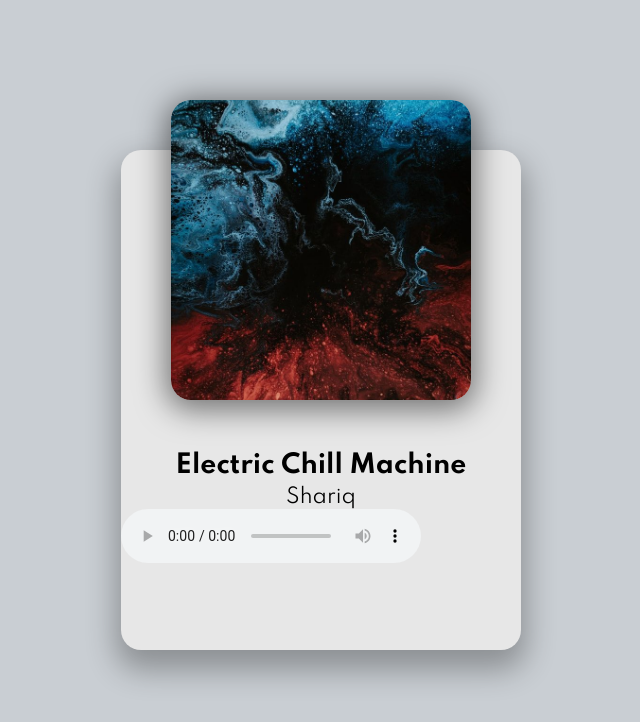
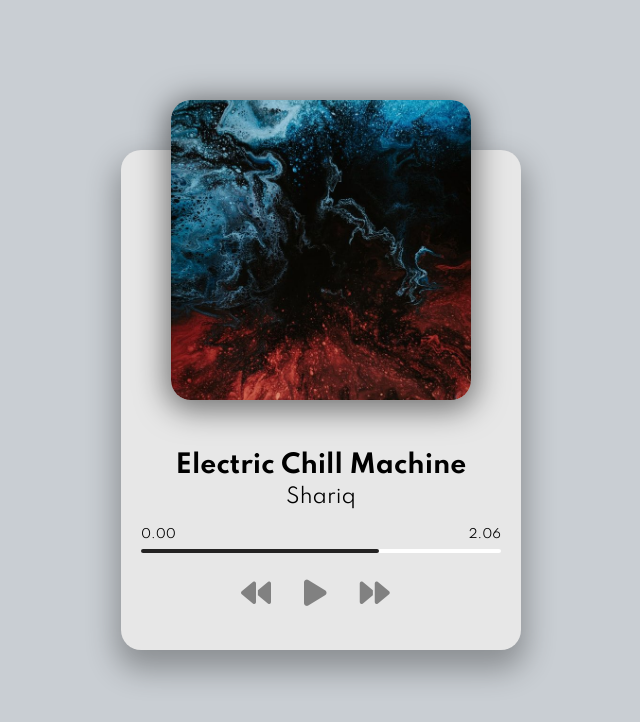
Before and after one commit to cosmicqbit/javascript-projects, a plain HTML site: page music-player/index.html in a window 1280 px wide. Shown: the whole page, without its empty margins (319-959 px from the left). Drawn offline with Linux system fonts and the light colour scheme.

Commit message:
add controls

```diff
--- a/music-player/index.html
+++ b/music-player/index.html
@@ -24,7 +24,22 @@
         <h2 id="title">Electric Chill Machine</h2>
         <h3 id="artist">Shariq</h3>
 
-        <audio src="music/jacinto-1.mp3" controls></audio>
+        <audio src="music/jacinto-1.mp3"></audio>
+
+        <!-- Progress -->
+        <div class="progress-container" id="progress-container">
+            <div class="progress" id="progress"></div>
+            <div class="duration-wrapper">
+                <span id="current-time">0.00</span>
+                <span id="duration">2.06</span>
+            </div>
+        </div>
+        <!-- Controls -->
+        <div class="player-controls">
+            <i class="fas fa-backward" id="prev" title="Previous"></i>
+            <i class="fas fa-play main-button" id="play title="Play"></i>
+            <i class="fas fa-forward" id="next" title="Next"></i>
+        </div>
     </div>
 
     <!-- Script -->
--- a/music-player/style.css
+++ b/music-player/style.css
@@ -57,6 +57,54 @@ h3 {
     margin: 5px 0 0;
 }
 
+/* Progress */
+
+.progress-container {
+    background: #fff;
+    border-radius: 5px;
+    cursor: pointer;
+    margin: 40px 20px;
+    height: 4px;
+    width: 90%;
+}
+
+.progress {
+    background: #242323;
+    border-radius: 5px;
+    height: 100%;
+    /* change this to show progress */
+    width: 66%;
+    transition: width 0.1s linear;
+}
+
+.duration-wrapper {
+    position: relative;
+    top: -25px;
+    display: flex;
+    justify-content: space-between;
+}
+
+/* Controls */
+
+.player-controls {
+    position: relative;
+    top: -15px;
+    left: 120px;
+    width: 200px;
+}
+
+.fas {
+    font-size: 30px;
+    color: rgb(129, 129, 129);
+    margin-right: 30px;
+    cursor: pointer;
+    user-select: none;
+}
+
+.fas:hover {
+    filter: brightness(80%);
+}
+
 /* Media Query */
 @media screen and (max-width: 376px) {
     .player-container {
```
